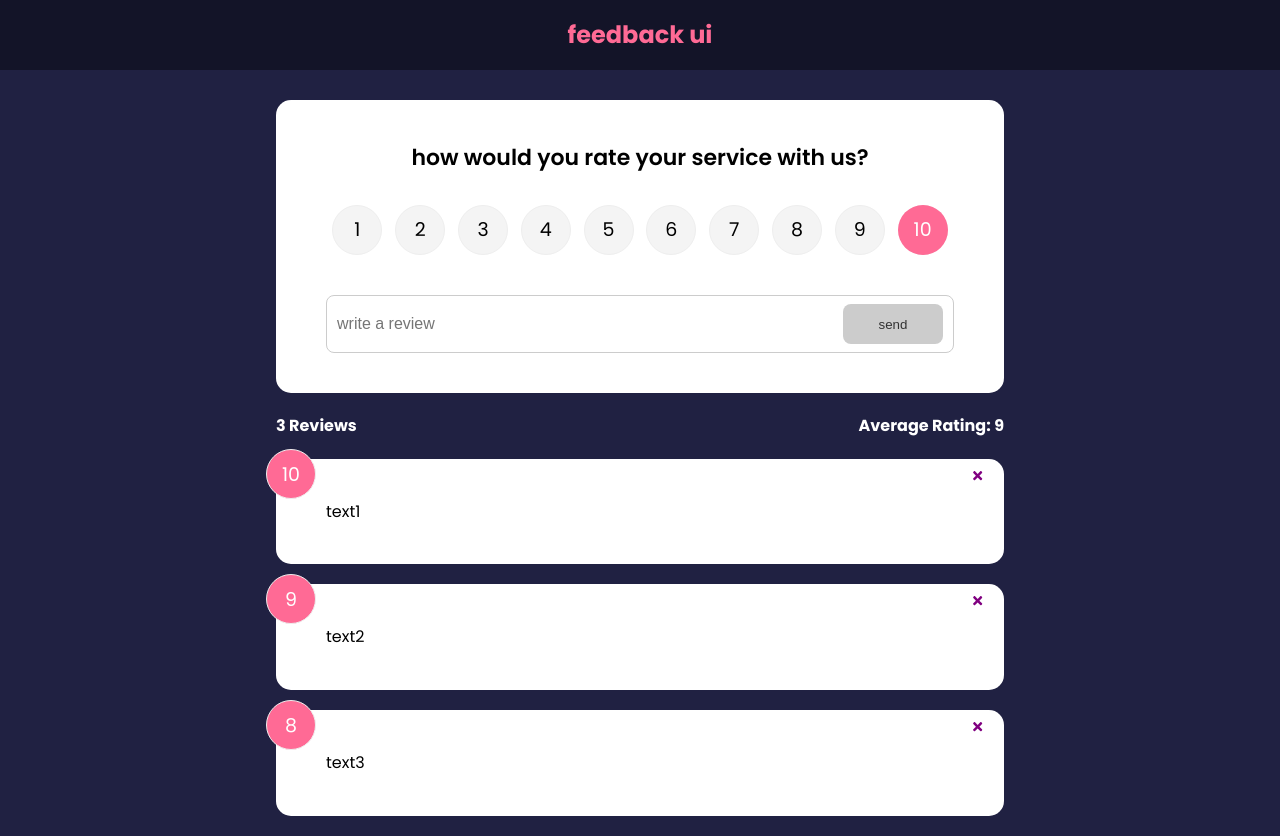
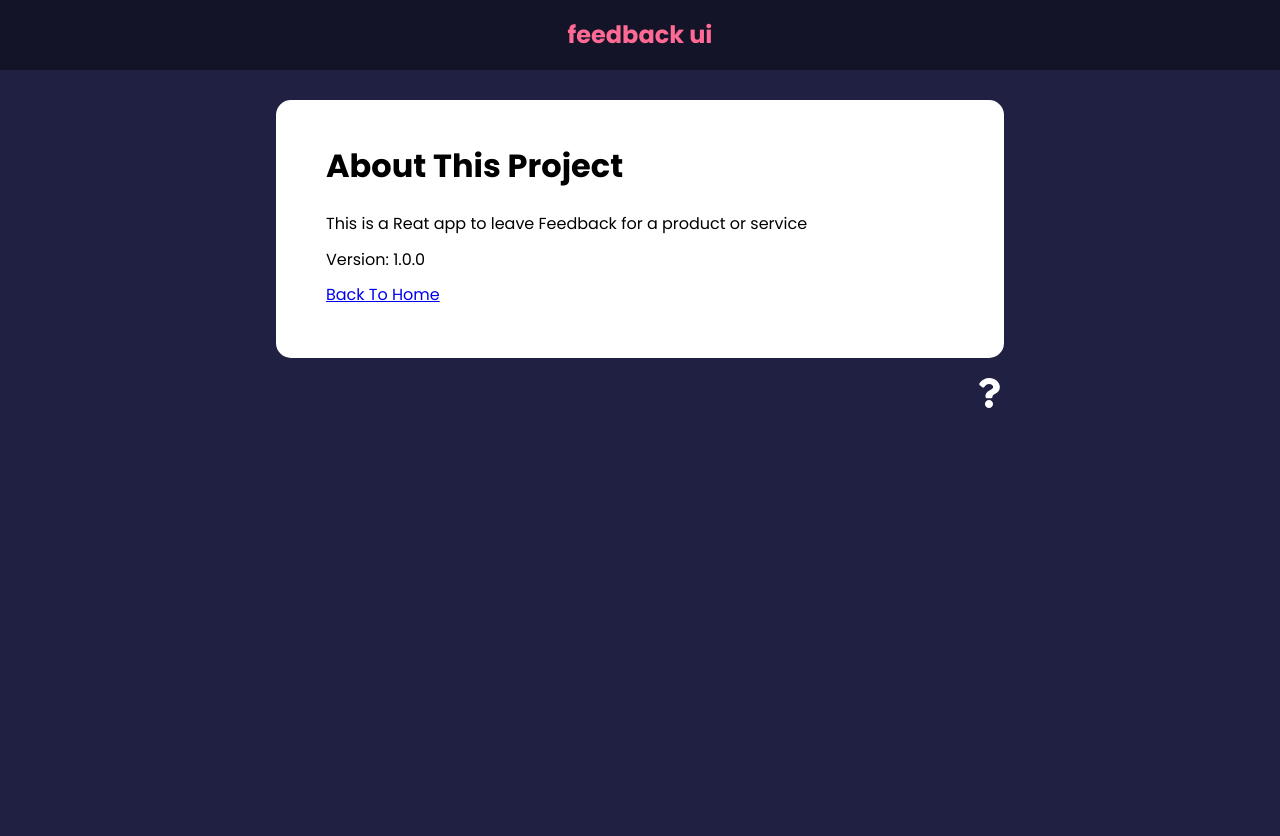
Before and after one commit to phr9000/feedbackReact, a React (Create React App) app: page /about in a window 1280 px wide. After the commit the page ends 800 px from the top, so only its background shows below. Built offline with nearby package versions, Linux system fonts and the light colour scheme.

Commit message:
context전 29까지

```diff
--- a/package.json
+++ b/package.json
@@ -6,10 +6,12 @@
     "@testing-library/jest-dom": "^5.16.5",
     "@testing-library/react": "^13.4.0",
     "@testing-library/user-event": "^13.5.0",
+    "framer-motion": "^4.1.17",
     "icons": "^1.0.0",
     "react": "^18.2.0",
     "react-dom": "^18.2.0",
     "react-icons": "^4.8.0",
+    "react-router-dom": "^6.11.0",
     "react-scripts": "5.0.1",
     "uuid": "^9.0.0",
     "web-vitals": "^2.1.4"
--- a/src/App.js
+++ b/src/App.js
@@ -1,10 +1,13 @@
 import {v4 as uuidv4} from 'uuid'
+import {BrowserRouter as Router, Route, Routes} from 'react-router-dom'
 import { useState } from "react"
 import Header from "./components/Header"
 import FeedbackList from "./components/FeedbackList"
 import FeedbackStats from "./components/FeedbackStats"
 import FeedbackData from "./data/FeedbackData"
 import FeedbackForm from "./components/FeedbackForm"
+import AboutIconLink from './components/AboutIconLink'
+import AboutPage from './pages/AboutPage'
 
 function App() {
     const [feedback, setFeedback] = useState(FeedbackData)
@@ -21,15 +24,31 @@
 
     }
     return (
-        <>
+        <Router>
             <Header/>
             <div className="container">
-                <FeedbackForm handleAdd={addFeedback}/>
-                <FeedbackStats feedback={feedback}/>
-                <FeedbackList feedback={feedback}
-                handleDelete={deleteFeedback}/>
+                <Routes>
+                    <Route
+                        path='/'
+                        element={
+                            <>
+                                <FeedbackForm handleAdd={addFeedback}/>
+                                <FeedbackStats feedback={feedback}/>
+                                <FeedbackList
+                                    feedback={feedback}
+                                    handleDelete={deleteFeedback}
+                                />
+                            </>
+                        }
+                        >
+
+                    </Route>
+
+                    <Route path='/about' element={<AboutPage />}>This is the about route</Route>
+                </Routes>
+                <AboutIconLink/>
             </div>
-        </>
+        </Router>
         )
 }
 
--- /dev/null
+++ b/src/components/AboutIconLink.jsx
@@ -0,0 +1,14 @@
+import {FaQuestion} from 'react-icons/fa'
+import {Link} from 'react-router-dom'
+
+function AboutIconLink() {
+  return (
+    <div className='about-link'>
+        <Link to='/about'>
+            <FaQuestion size={30}/>
+        </Link>
+    </div>
+  )
+}
+
+export default AboutIconLink
--- a/src/components/FeedbackList.jsx
+++ b/src/components/FeedbackList.jsx
@@ -1,3 +1,4 @@
+import {motion, AnimatePresence} from 'framer-motion'
 import PropTypes from 'prop-types'
 import FeedbackItem from "./FeedbackItem"
 
@@ -7,10 +8,19 @@
   }
 
   return <div className='feedback-list'>
+    <AnimatePresence>
     {feedback.map((item)=>(
-      <FeedbackItem key={item.id} item={item}
-      handleDelete = {handleDelete}/>
+      <motion.div
+        key={item.id}
+        initial={{opacity: 0}}
+        animate={{opacity: 1}}
+        exit={{opacity: 0}}
+      >
+        <FeedbackItem key={item.id} item={item}
+        handleDelete = {handleDelete}/>
+      </motion.div>
     ))}
+    </AnimatePresence>
   </div>
 }
 
--- /dev/null
+++ b/src/pages/AboutPage.jsx
@@ -0,0 +1,21 @@
+import Card from '../components/shared/Card'
+import {Link} from 'react-router-dom'
+
+function AboutPage() {
+  return (
+    <Card>
+      <div className='about'>
+        <h1>About This Project</h1>
+        <p>This is a Reat app to leave Feedback
+        for a product or service</p>
+        <p>Version: 1.0.0</p>
+
+        <p>
+          <Link to='/'>Back To Home</Link>
+        </p>
+      </div>
+    </Card>
+  )
+}
+
+export default AboutPage
```
Also changed, not shown: 1 other file (tests, documents, lock files or other folders).
